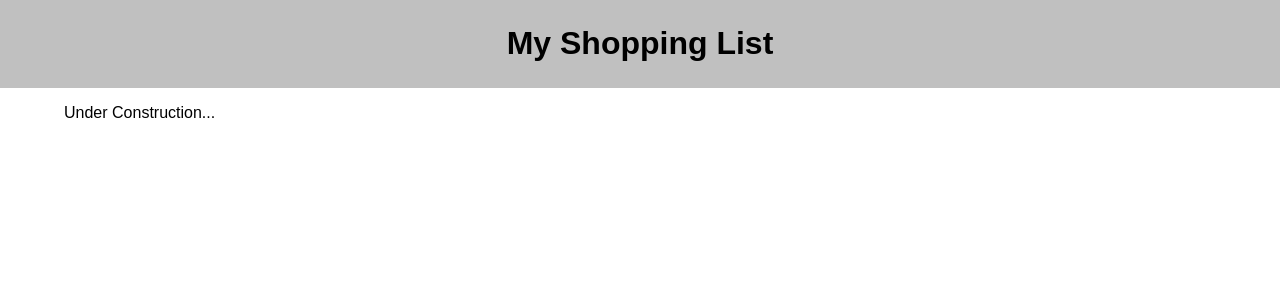
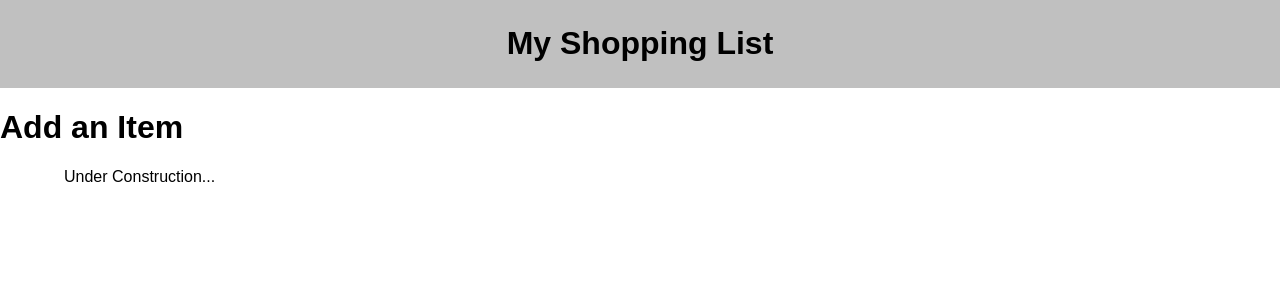
Before and after one commit to dunnmj42/group-fs-react-shopping-list, a React (Create React App) app: page / in a window 1280 px wide. Shown: the top 300 px of the page. Built offline with nearby package versions, Linux system fonts and the light colour scheme.

Commit message:
imported Form component

```diff
--- a/src/components/App/App.jsx
+++ b/src/components/App/App.jsx
@@ -1,13 +1,15 @@
 import React from 'react';
 
-import Header from '../Header/Header.jsx'
+import Header from '../Header/Header.jsx';
 import './App.css';
+import Form from '../Form/Form.jsx';
 
 
 function App() {
     return (
         <div className="App">
             <Header />
+            <Form />
             <main>
                 <p>Under Construction...</p>
             </main>
--- /dev/null
+++ b/src/components/Form/Form.jsx
@@ -0,0 +1,11 @@
+import React, { useState } from 'react';
+
+function Form() {
+    return (
+        <div>
+            <h1>Add an Item</h1>
+        </div>
+    )
+}
+
+export default Form;
```
Also changed, not shown: 1 other file (tests, documents, lock files or other folders).
